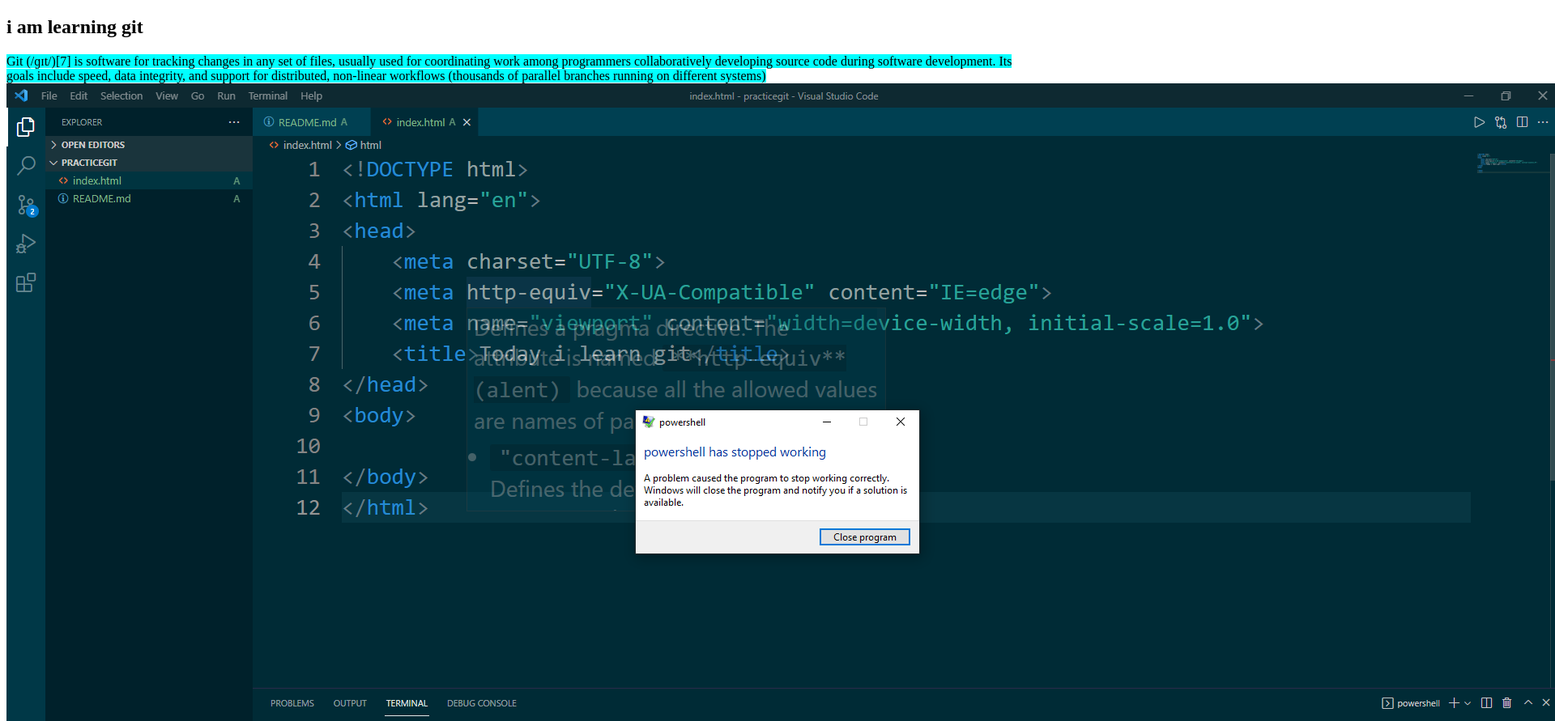
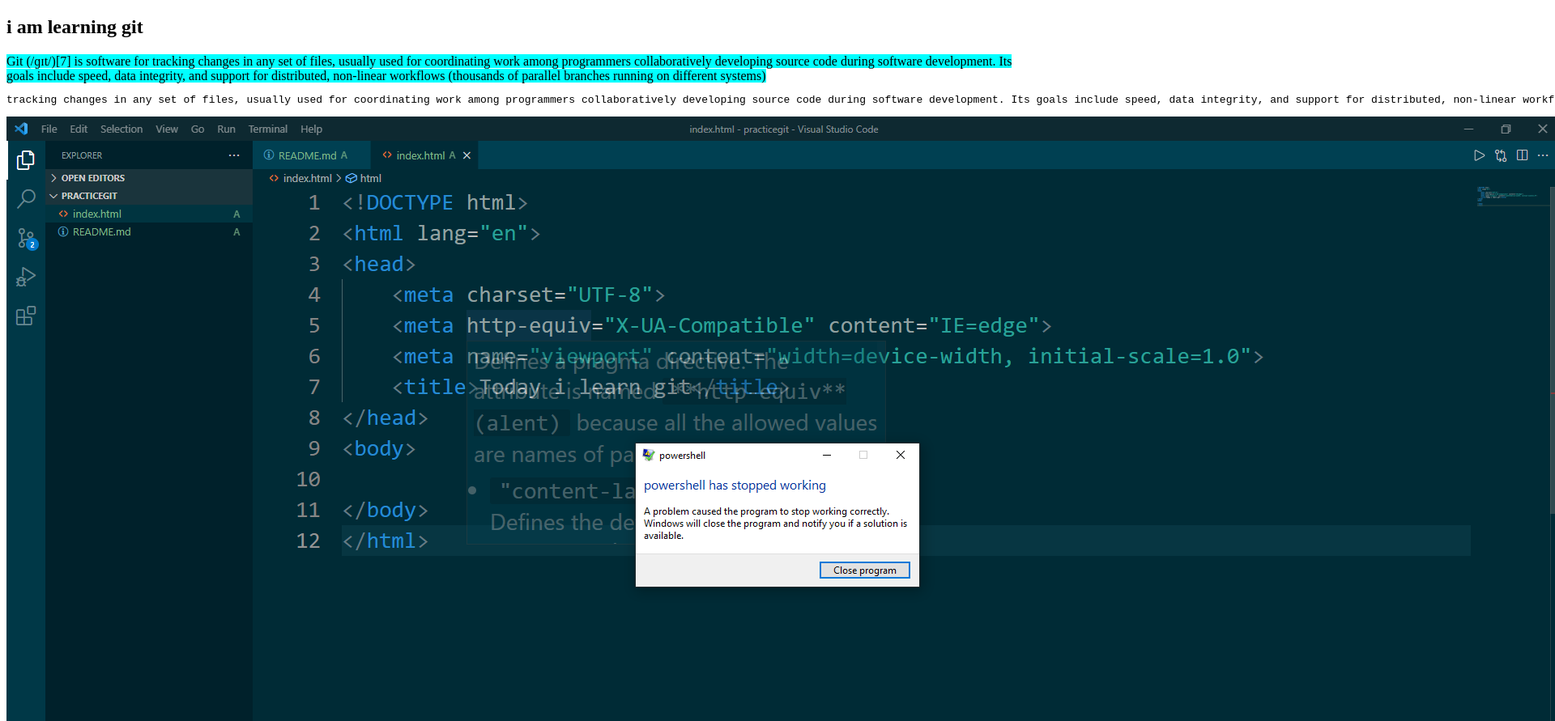
Before and after one commit to Nhnur/final-git-practice, a plain HTML site: page index.html in a window 1280 px wide. Shown: the top 891 px of the page at 81% size, 1920 px wide, since content can reach past the window. Drawn offline with Linux system fonts and the light colour scheme.

Commit message:
New branch create

```diff
--- a/index.html
+++ b/index.html
@@ -9,6 +9,7 @@
 <body>
     <h2>i am learning git</h2>
     <p style="background-color: cyan; display: inline;">Git (/ɡɪt/)[7] is software for tracking changes in any set of files, usually used for coordinating work among programmers collaboratively developing source code during software development. Its goals include speed, data integrity, and support for distributed, non-linear workflows (thousands of parallel branches running on different systems)</p>
+    <pre>tracking changes in any set of files, usually used for coordinating work among programmers collaboratively developing source code during software development. Its goals include speed, data integrity, and support for distributed, non-linear workflows</pre>
     <img src="problem in powershell 2nd.PNG" alt="Problem no 2">
     <img src="problem in powershell 3rd.PNG" alt="Problem no 3">
     <img src="problem in powershell.PNG" alt="problem show">
```
